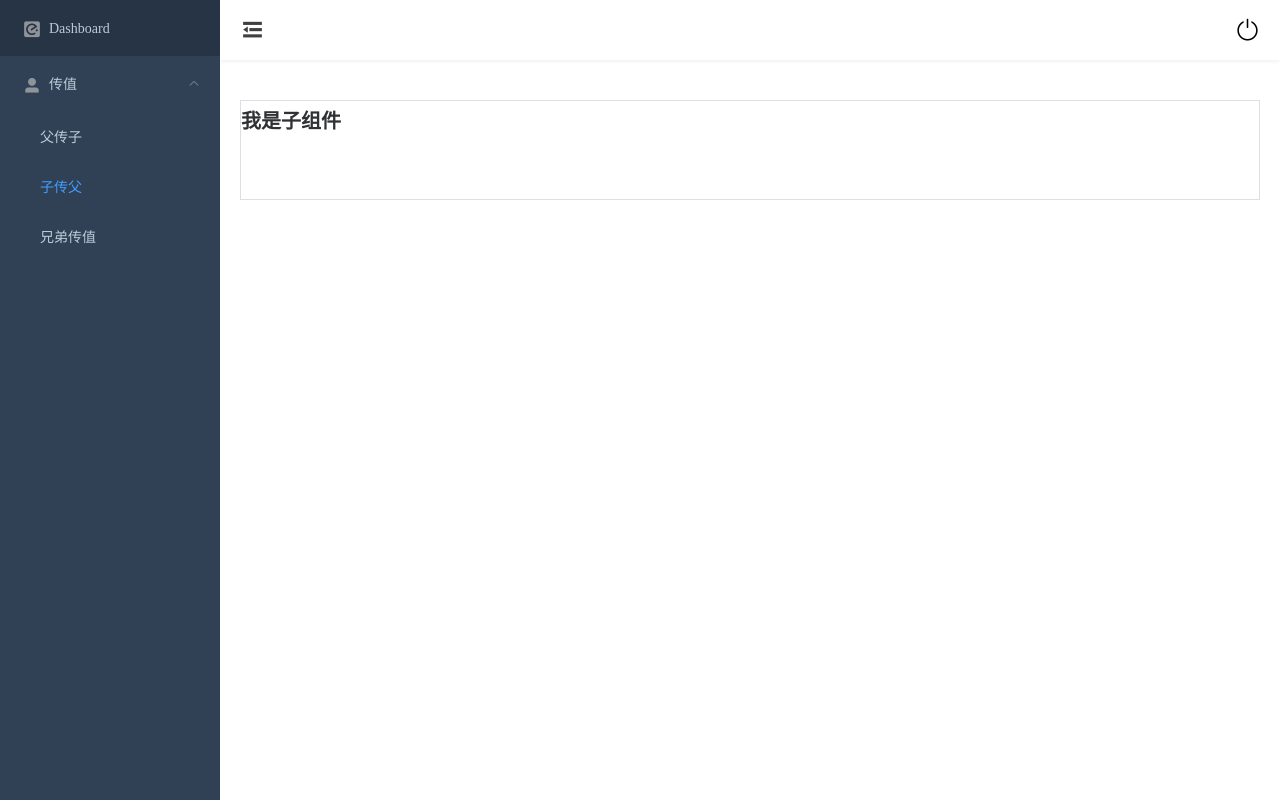
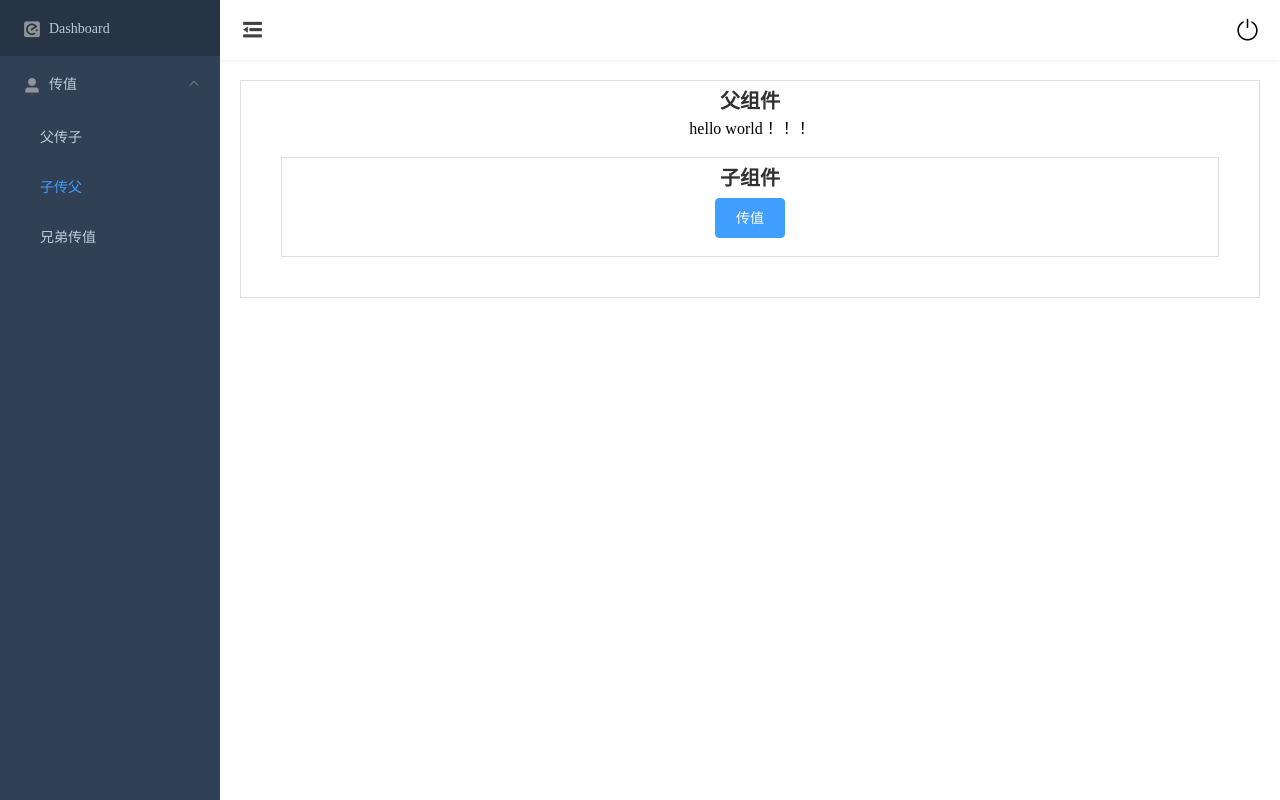
Before and after one commit to mrxiang-hub/vue-project, a Vue app: page /valueTransfer/childrenToParent in a window 1280 px wide. Built offline with nearby package versions, Linux system fonts and the light colour scheme.

Commit message:
子传父

```diff
--- /dev/null
+++ b/src/views/valueTransfer/child1.vue
@@ -0,0 +1,32 @@
+<template>
+  <div class="child1">
+    <h3 class="title">子组件</h3>
+    <el-button type="primary" @click="emitVal">传值</el-button>
+  </div>
+</template>
+
+<script>
+export default {
+  name: "child1",
+  methods: {
+    emitVal() {
+      this.$emit('handle', 'Hello Vue!!!')
+    }
+  }
+}
+</script>
+
+<style lang="scss" scoped>
+.child1 {
+  height: 100px;
+  margin-top: 20px;
+  border: 1px solid #DCDFE6;
+
+  .title {
+    line-height: 40px;
+    color: #303133;
+    font-size: 20px;
+    font-weight: bold;
+  }
+}
+</style>
--- a/src/views/valueTransfer/childrenToParent.vue
+++ b/src/views/valueTransfer/childrenToParent.vue
@@ -1,23 +1,24 @@
 <template>
   <div class="childrenToParent">
-    <Child @changeVal="handleChange"></Child>
-    <div class="val">
-      {{ txt }}
-    </div>
+    <h3 class="title">父组件</h3>
+    <div>{{ txt }}</div>
+    <Child1
+        @handle="handleChange"
+    ></Child1>
   </div>
 </template>
 
 <script>
-import Child from './child';
+import Child1 from './child1';
 
 export default {
   name: "childrenToParent",
   components: {
-    Child
+    Child1
   },
   data() {
     return {
-      txt: '',
+      txt: 'hello world！！！',
     }
   },
   methods: {
@@ -29,5 +30,16 @@ export default {
 </script>
 
 <style lang="scss" scoped>
+.childrenToParent {
+  border: 1px solid #DCDFE6;
+  padding: 0 40px 40px;
+  text-align: center;
 
+  .title {
+    line-height: 40px;
+    color: #303133;
+    font-size: 20px;
+    font-weight: bold;
+  }
+}
 </style>
--- a/src/views/valueTransfer/parentToChildren.vue
+++ b/src/views/valueTransfer/parentToChildren.vue
@@ -36,7 +36,7 @@ export default {
 <style lang="scss" scoped>
 .parentToChildren {
   border: 1px solid #DCDFE6;
-  padding: 40px;
+  padding: 0 40px 40px;
   text-align: center;
 
   .title {
```
